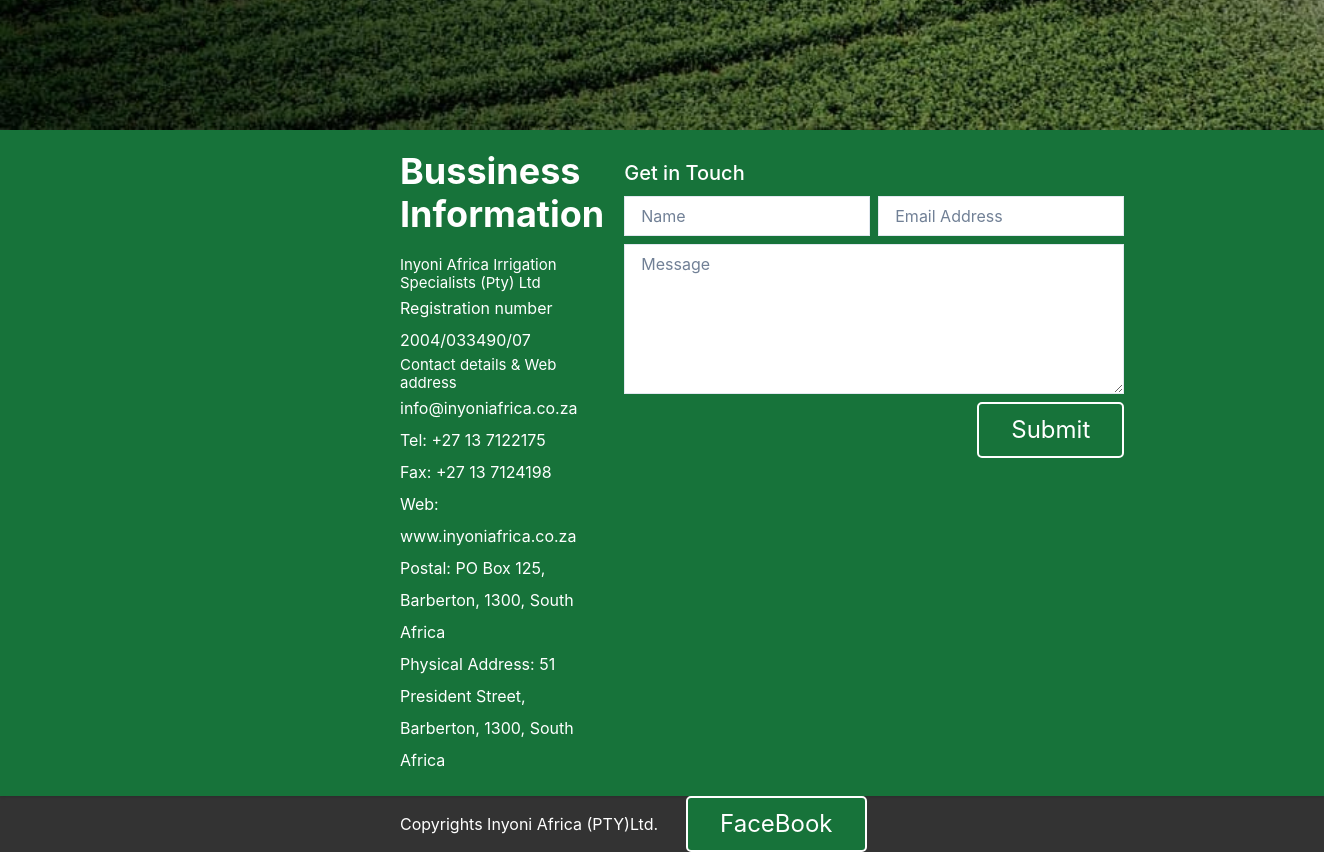
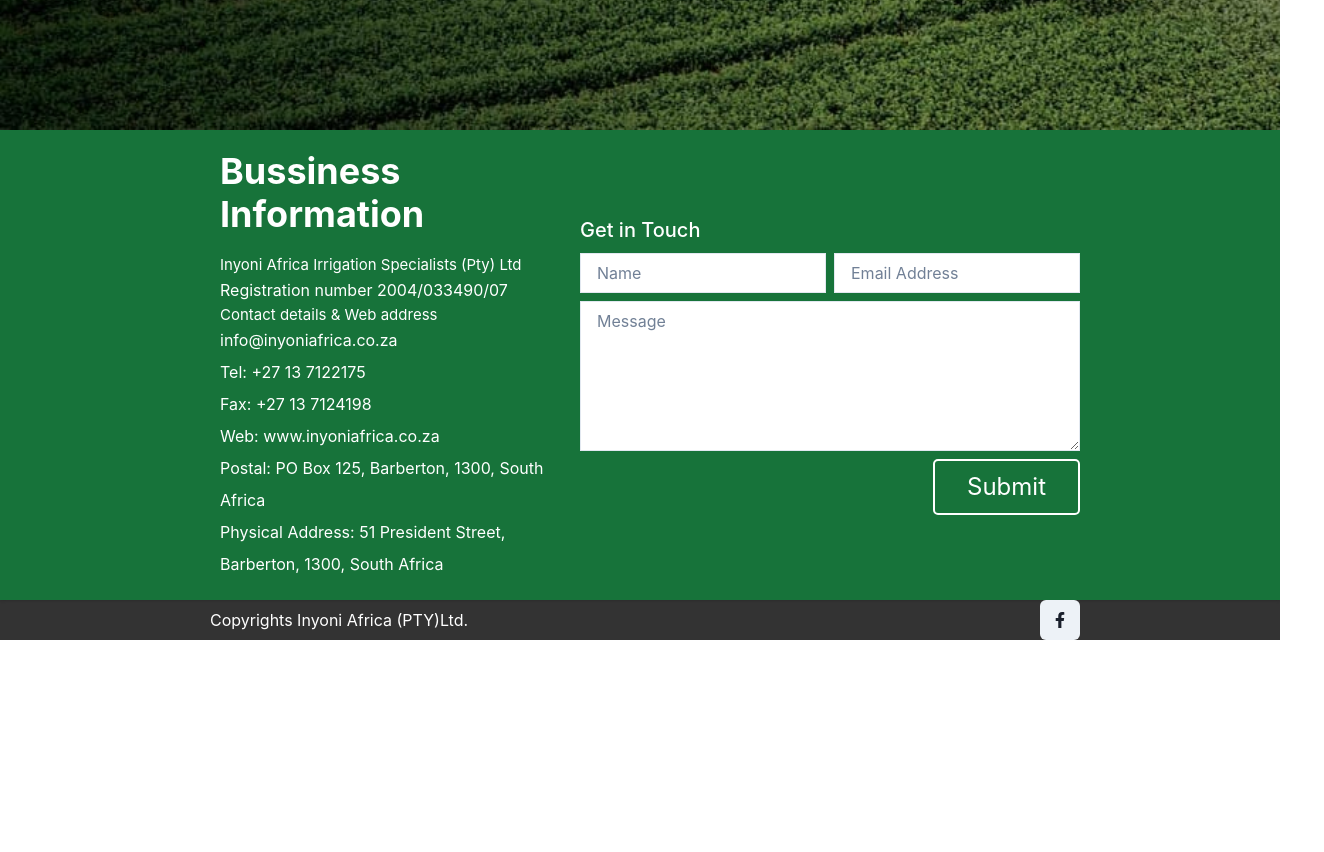
Before and after one commit to MiniNInjaP/InyoniReact, a React (Vite) app: page /contact in a window 1280 px wide. Shown: the part 640-1492 px from the top of the page, 1324 px wide, since content can reach past the window. After the commit the page ends 1280 px from the top, so only its background shows below. Built offline with nearby package versions, Linux system fonts and the light colour scheme.

Commit message:
Implement Facebok Button for Footer

```diff
--- a/src/Components/Footer.tsx
+++ b/src/Components/Footer.tsx
@@ -1,51 +1,97 @@
-import { Box, Card, CardBody, Icon, FormControl, FormLabel, HStack, Heading, Input, Text, Textarea } from '@chakra-ui/react'
-import { footerText } from '../TextInput/TextContent'
+import {
+  Box,
+  Card,
+  CardBody,
+  FormControl,
+  FormLabel,
+  HStack,
+  Heading,
+  IconButton,
+  Input,
+  Text,
+  Textarea,
+} from "@chakra-ui/react";
+import { footerText } from "../TextInput/TextContent";
+
+import Button from "./Button";
+import { Link } from "react-router-dom";
 import { FaFacebookF } from "react-icons/fa";
-
-import Button from './Button'
-import { Link } from 'react-router-dom';
 
 const Footer = () => {
   return (
     <>
       <Card
         borderRadius={0}
-                  paddingX={200}
-                  color={'white'}
-                  flexDir={'row'}
-                  justifyContent={'space-between'}
-                  backgroundColor={"#17733A"}>
-
-               <CardBody paddingLeft={200}>
+        paddingX={{ base: 0, lg: 200 }}
+        color={"white"}
+        flexDir={{ base: "column", lg: "row" }}
+        justifyContent={"space-between"}
+        alignItems={"center"}
+        backgroundColor={"#17733A"}
+      >
+        <CardBody>
           <Heading paddingBottom={5}>Bussiness Information</Heading>
-                  <Heading fontWeight={400} fontSize={15}>Inyoni Africa Irrigation Specialists (Pty) Ltd</Heading>
-                  <Text lineHeight={8} >Registration number 2004/033490/07</Text>
-                  <Heading fontWeight={400} fontSize={15} >Contact details & Web address</Heading>
-                  <Text lineHeight={8} whiteSpace={'pre-wrap'}>{footerText}</Text>
-
+          <Heading fontWeight={400} fontSize={15}>
+            Inyoni Africa Irrigation Specialists (Pty) Ltd
+          </Heading>
+          <Text lineHeight={8}>Registration number 2004/033490/07</Text>
+          <Heading fontWeight={400} fontSize={15}>
+            Contact details & Web address
+          </Heading>
+          <Text lineHeight={8} whiteSpace={"pre-wrap"}>
+            {footerText}
+          </Text>
         </CardBody>
-               <Box  width={500}>
-                   <FormControl  color='black' marginY={7}>
-                      <FormLabel fontSize={20} color={'white'}>Get in Touch</FormLabel>
+        <Box width={500}>
+          <FormControl color="black" marginY={7}>
+            <FormLabel fontSize={20} color={"white"}>
+              Get in Touch
+            </FormLabel>
             <HStack>
-                          <Input borderRadius={0} bgColor={"#FFF"} type='text' placeholder='Name'></Input>
-                          <Input  borderRadius={0} bgColor={"#FFF"} type='email' placeholder='Email Address'></Input>
+              <Input
+                borderRadius={0}
+                bgColor={"#FFF"}
+                type="text"
+                placeholder="Name"
+              ></Input>
+              <Input
+                borderRadius={0}
+                bgColor={"#FFF"}
+                type="email"
+                placeholder="Email Address"
+              ></Input>
             </HStack>
-                      <Textarea  bgColor={"#FFF"} height={150} borderRadius={0} marginY={2}  placeholder='Message' />
-                      <HStack justifyContent={'flex-end'}>
-                          <Button variant='secondary'>Submit</Button>
+            <Textarea
+              bgColor={"#FFF"}
+              height={150}
+              borderRadius={0}
+              marginY={2}
+              placeholder="Message"
+            />
+            <HStack justifyContent={"flex-end"}>
+              <Button variant="secondary">Submit</Button>
             </HStack>
           </FormControl>
         </Box>
       </Card>
-              <HStack  borderRadius={0} bgColor={"rgba(0,0,0,0.8)"}>
-                <Text  marginLeft={400} paddingRight={5} color={'white'}>Copyrights Inyoni Africa (PTY)Ltd.</Text>
-                <Link to="https://facebook.com/InyoniAfrica/" target="_blank" >
-                    <Button variant='secondary'>FaceBook</Button>
+      <HStack
+        paddingRight={200}
+        paddingLeft={210}
+        justifyContent={"space-between"}
+        borderRadius={0}
+        bgColor={"rgba(0,0,0,0.8)"}
+      >
+        <Text paddingRight={5} color={"white"}>
+          Copyrights Inyoni Africa (PTY)Ltd.
+        </Text>
+        <Link target="_blank" to={"https://www.facebook.com/InyoniAfrica/"}>
+          <IconButton
+            aria-label="Facebook-Link"
+            icon={<FaFacebookF />}
+          ></IconButton>
         </Link>
       </HStack>
     </>
-
   );
-}
-export default Footer
+};
+export default Footer;
```
Lines whose indentation alone changed are shown as unchanged.
